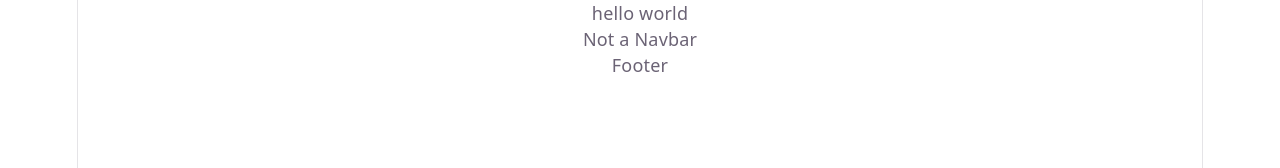
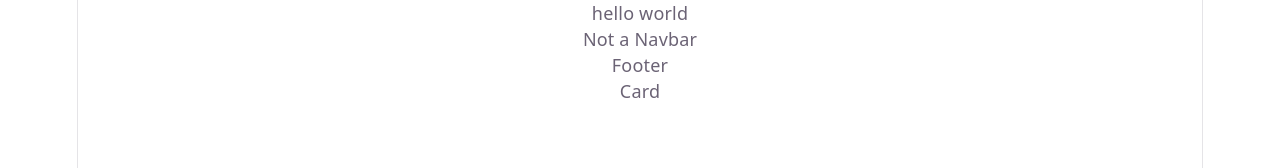
Before and after one commit to NitikaMaharjan/practice-project, a React (Vite) app: page / in a window 1280 px wide. Shown: the top 168 px of the page. Built offline with nearby package versions, Linux system fonts and the light colour scheme.

Commit message:
Added card component

```diff
--- a/src/App.jsx
+++ b/src/App.jsx
@@ -1,4 +1,5 @@
 import "./App.css"
+import Card from "./components/Card"
 import Footer from "./components/Footer"
 import Navbar from "./components/Navbar"
 
@@ -8,6 +9,7 @@ export default function App() {
       <p>hello world</p>
       <Navbar/>
       <Footer/>
+      <Card/>
     </div>
   )
 }
--- /dev/null
+++ b/src/components/Card.jsx
@@ -0,0 +1,5 @@
+export default function Card() {
+  return (
+    <div>Card</div>
+  )
+}
```
